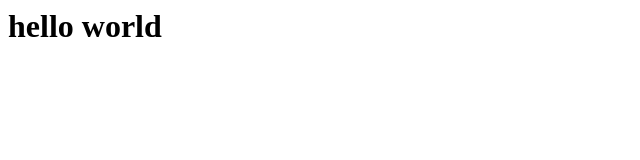
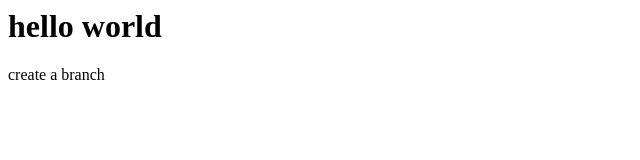
Before and after one commit to 0Tahan0/Course, a plain HTML site: page index.html in a window 1280 px wide. Shown: the full height of the page, 0-640 px from the left. Drawn offline with Linux system fonts and the light colour scheme.

Commit message:
Update index.html 2

```diff
--- a/index.html
+++ b/index.html
@@ -3,5 +3,6 @@
   <head></head>
   <body>
     <h1>hello world</h1>
+    <p>create a branch</p>
   </body>
 </html>
```
